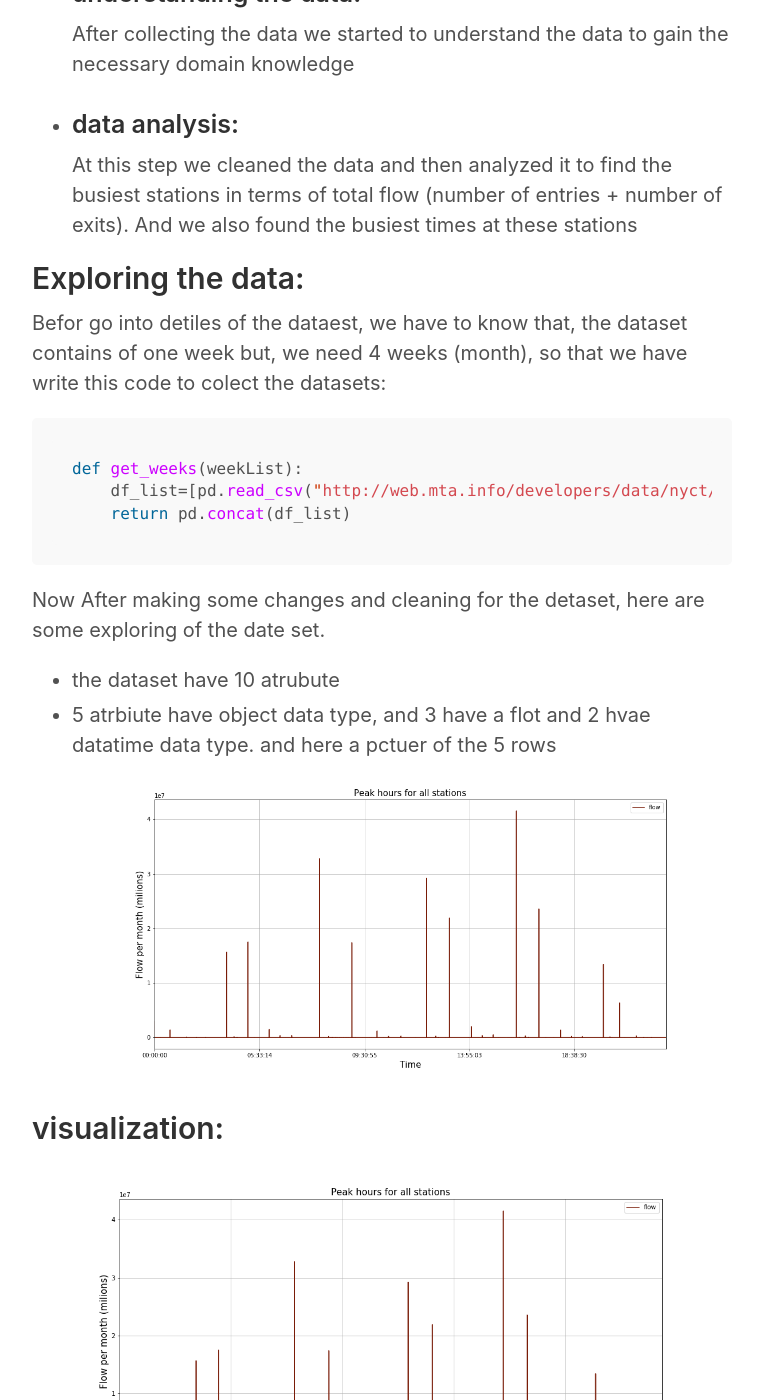
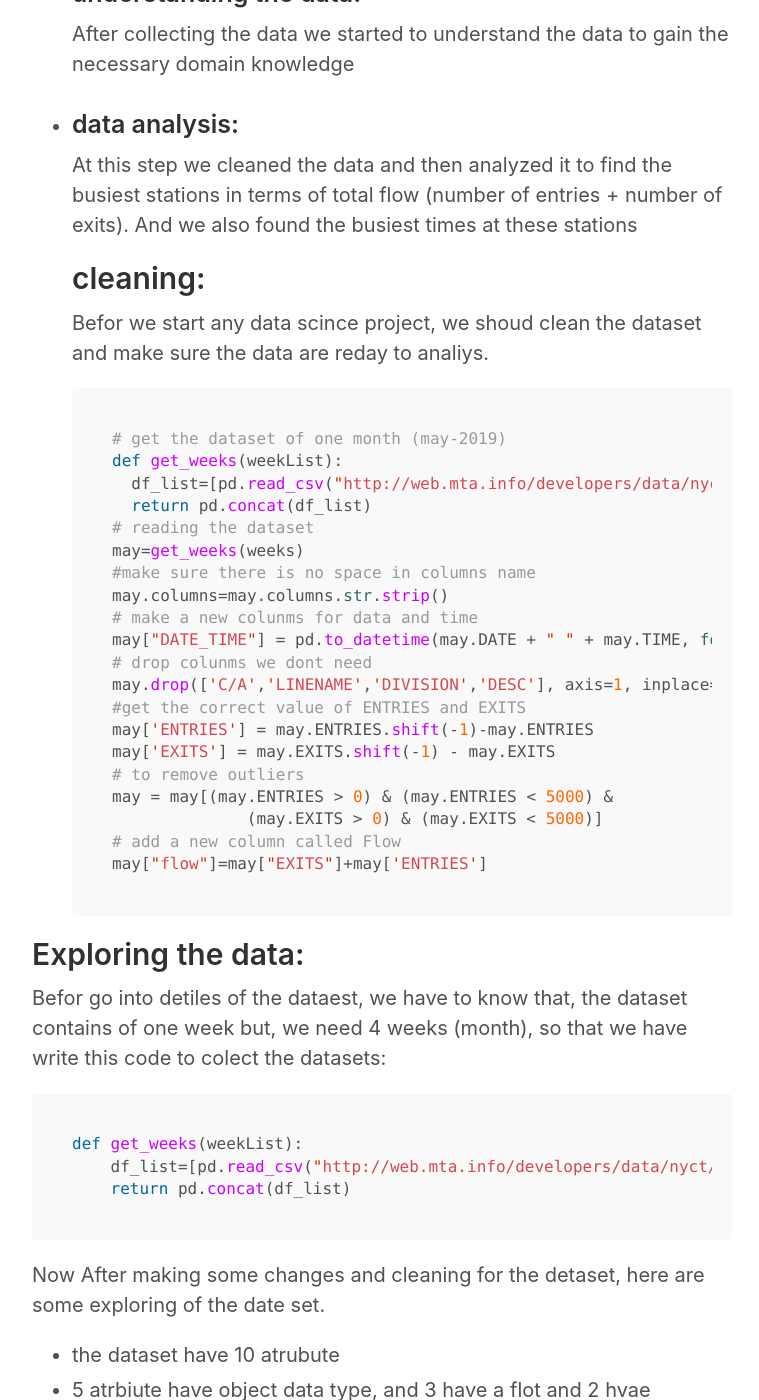
Before and after one commit to aiman-alghamdi/aiman2019.github.io, a Jekyll site: the page built from _posts/2019-9-7-aiman.md, in a window 1280 px wide and 1400 px high, scrolled down 1148 px. Shown: the whole window, without its empty margins (258-1017 px from the left). Built offline with Jekyll 4.4.1, drawn with Linux system fonts in a browser that asks for light colours.

Commit message:
Update 2019-9-7-aiman.md

````diff
--- a/_posts/2019-9-7-aiman.md
+++ b/_posts/2019-9-7-aiman.md
@@ -26,6 +26,30 @@ We collected the data from MTA Data which was available freely for every one.
 After collecting the data we started to understand the data to gain the necessary domain knowledge
 * ### data analysis:
 At this step we cleaned the data and then analyzed it to find the busiest stations in terms of total flow (number of entries + number of exits). And we also found the busiest times at these stations
+## cleaning:
+Befor we start any data scince project, we shoud clean the dataset and make sure the data are reday to analiys.
+```python
+# get the dataset of one month (may-2019)
+def get_weeks(weekList):
+    df_list=[pd.read_csv("http://web.mta.info/developers/data/nyct/turnstile/turnstile_{}.txt".format(week)) for week in weekList]
+    return pd.concat(df_list)
+# reading the dataset
+may=get_weeks(weeks)
+#make sure there is no space in columns name
+may.columns=may.columns.str.strip()
+# make a new colunms for data and time
+may["DATE_TIME"] = pd.to_datetime(may.DATE + " " + may.TIME, format="%m/%d/%Y %H:%M:%S")
+# drop colunms we dont need
+may.drop(['C/A','LINENAME','DIVISION','DESC'], axis=1, inplace=True)
+#get the correct value of ENTRIES and EXITS
+may['ENTRIES'] = may.ENTRIES.shift(-1)-may.ENTRIES
+may['EXITS'] = may.EXITS.shift(-1) - may.EXITS
+# to remove outliers
+may = may[(may.ENTRIES > 0) & (may.ENTRIES < 5000) &
+                (may.EXITS > 0) & (may.EXITS < 5000)]
+# add a new column called Flow
+may["flow"]=may["EXITS"]+may['ENTRIES']
+```
 
 ## Exploring the data:
 Befor go into detiles of the dataest, we have to know that, the dataset contains of one week but, we need 4 weeks (month), so that we have write this code to colect the datasets:
````
